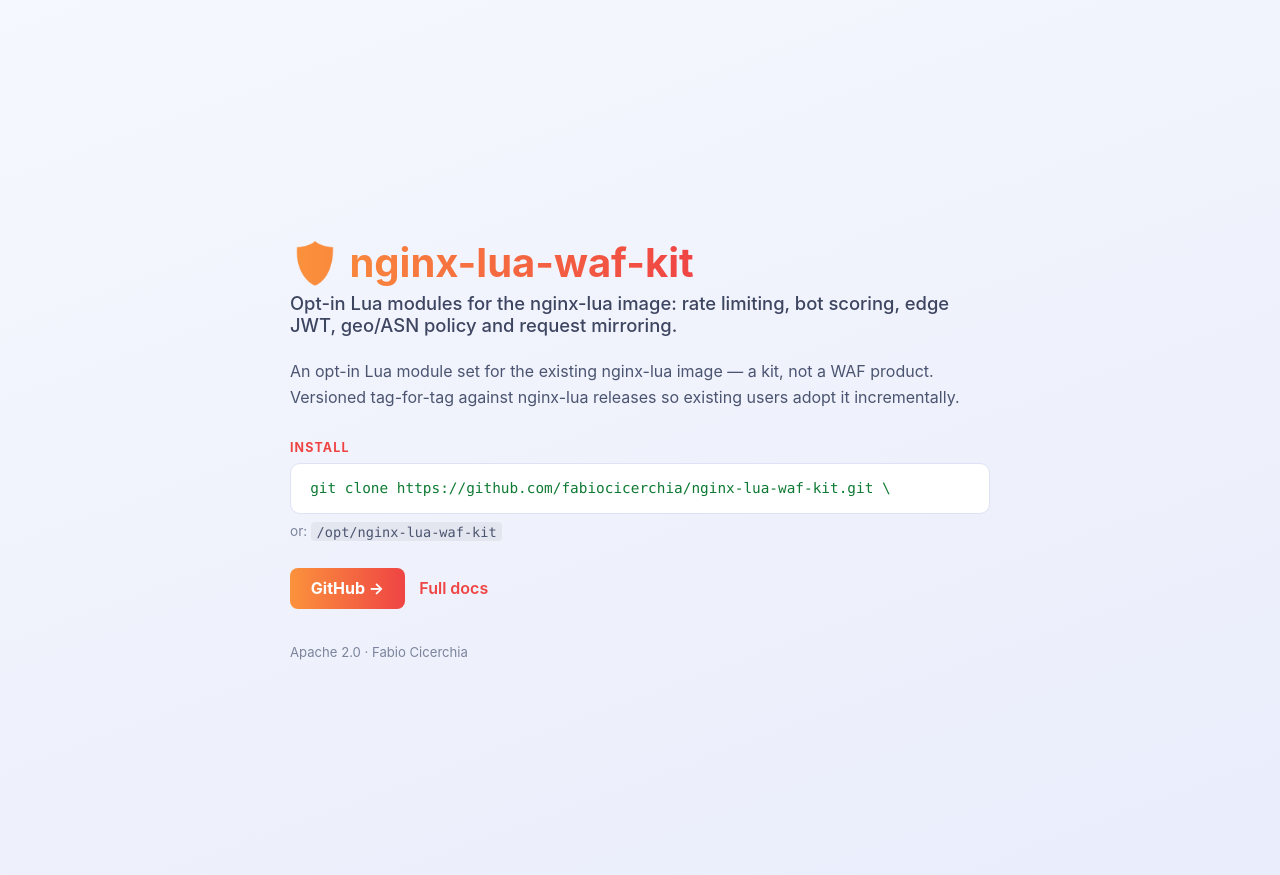
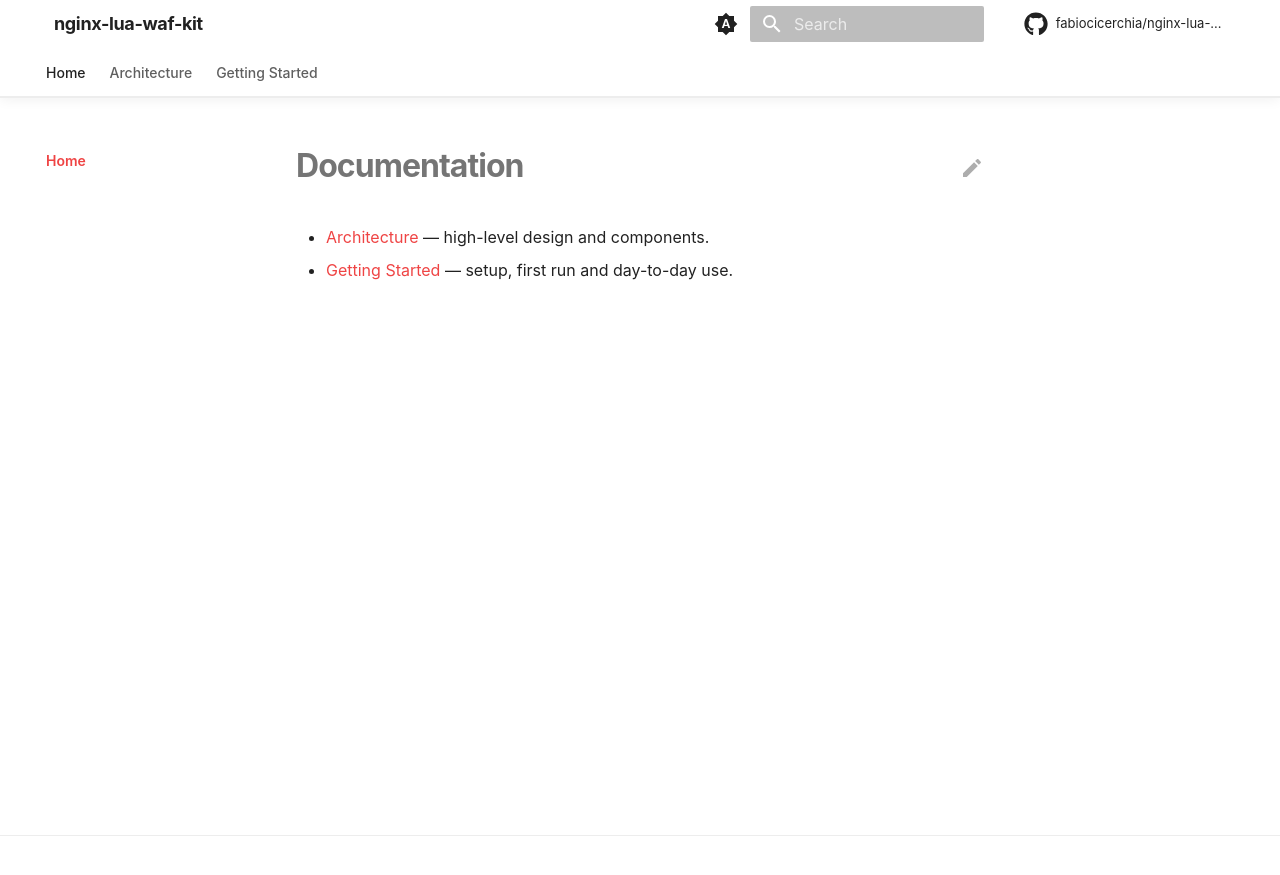
Before and after one commit to fabiocicerchia/nginx-lua-waf-kit, an MkDocs documentation site: the page built from docs/README.md, in a window 1280 px wide. Shown: the top 875 px of the page. Built offline with MkDocs 1.6.1 and Material for MkDocs 9.7.7, drawn with Linux system fonts in a browser that asks for light colours; comment, search, counter and statistics services are not loaded.

Commit message:
feat(docs): build the docs site in Actions and drop Read the Docs (#24)
* feat(docs): build the docs site in Actions and drop Read the Docs

This repo's mkdocs.yml has never been rendered: Pages serves main/docs as
a folder, so the site is docs/index.html plus raw markdown, and the doc
pages come back as text/markdown rather than a rendered site.

docs.yml builds it with `mkdocs build --strict` on the pinned toolchain and
deploys the artifact to Pages. The splash is copied to the artifact root,
where the repo homepage and README badges already point, and the rendered
site publishes under /docs/ — so no existing URL breaks.

mkdocs.yml takes the shared Material template but keeps this repo's own nav.
docs/requirements.txt pins the toolchain, git-revision-date-localized
included: the config loads it and the strict build aborts without it.
check-yaml skips mkdocs.yml, whose Material tags safe_load cannot parse.

Co-Authored-By: Claude Opus 5 (1M context) <noreply@anthropic.com>
Claude-Session: https://claude.ai/code/session_01F5By8zzZMak7tqZGraixSJ

* feat(docs): link the splash to the rendered site and its palette

The splash predates /docs/ existing: it defined its own --accent pair next to
a second copy in docs/stylesheets/extra.css, and sent "Full docs" to the
GitHub README because there was no rendered site to send it to.

docs/index.html now links docs/stylesheets/extra.css — the path is relative to
the deployed layout, splash at / and docs at /docs/ — so the stylesheet holds
the only copy of the palette and the two cannot drift. This repo's cluster
pair moved there from the splash. "Full docs" points at docs/.

Material substitutes a generic book icon when theme.logo is unset, which it is
here, so the stand-in is hidden rather than shipped as the brand. The
mkdocs.yml comments describing the Read the Docs build are gone with the build
itself, and site/ is ignored so a local `mkdocs build` leaves nothing behind.

Co-Authored-By: Claude Opus 5 (1M context) <noreply@anthropic.com>
Claude-Session: https://claude.ai/code/session_011KGz6YbUgryVge5dg7dxXd

---------

Co-authored-by: Claude Opus 5 (1M context) <noreply@anthropic.com>

```diff
--- a/.pre-commit-config.yaml
+++ b/.pre-commit-config.yaml
@@ -22,7 +22,7 @@ repos:
         # templates rather than YAML — the parser cannot read either as-is. The
         # exclude is path-relative so it catches chart/ and charts/<name>/ alike.
         args: [--allow-multiple-documents]
-        exclude: (^|/)templates/
+        exclude: (^|/)templates/|^mkdocs\.yml$
       - id: check-json
       - id: check-toml
       # Python only (types: [python]) — a no-op in a repo with no .py files, so
--- a/docs/index.html
+++ b/docs/index.html
@@ -5,29 +5,32 @@
 <meta name="viewport" content="width=device-width, initial-scale=1">
 <title>nginx-lua-waf-kit — Opt-in Lua modules for the nginx-lua image: rate limiting, bot scoring, edge JWT, geo/ASN policy and request mirroring.</title>
 <meta name="description" content="An opt-in Lua module set for the existing nginx-lua image — a kit, not a WAF product. Versioned tag-for-tag against nginx-lua releases so existing users adopt it incrementally.">
+<!-- The palette lives in the docs theme, so the splash and /docs/ cannot drift
+     apart. The path is relative to the *deployed* layout: splash at /, rendered
+     docs at /docs/. -->
+<link rel="stylesheet" href="docs/stylesheets/extra.css">
 <style>
-:root{--accent:#fb923c;--accent2:#ef4444}
 *{box-sizing:border-box}
 body{margin:0;min-height:100vh;display:flex;align-items:center;justify-content:center;padding:2.5rem 1.5rem;
   font-family:-apple-system,BlinkMacSystemFont,"Segoe UI",Roboto,sans-serif;
   background:linear-gradient(160deg,#0b0f1a,#141b2d 60%,#1b2338);color:#eef1f8}
 .card{max-width:700px;width:100%}
 h1{font-size:2.5rem;margin:0 0 .35rem;line-height:1.15;
-  background:linear-gradient(90deg,var(--accent),var(--accent2));-webkit-background-clip:text;
+  background:linear-gradient(90deg,var(--accent),var(--accent-2));-webkit-background-clip:text;
   background-clip:text;color:transparent;display:inline-block}
 .tagline{font-size:1.15rem;color:#c7cde0;margin:0 0 1.4rem;font-weight:500}
 p.desc{color:#aab2c8;line-height:1.65;margin:0 0 1.8rem}
 .install-label{font-size:.78rem;text-transform:uppercase;letter-spacing:.09em;
-  color:var(--accent2);margin:0 0 .5rem;font-weight:700}
+  color:var(--accent-2);margin:0 0 .5rem;font-weight:700}
 pre{background:#0d1220;border:1px solid #2a3350;border-radius:10px;padding:1rem 1.2rem;
   overflow-x:auto;font-size:.9rem;margin:0 0 .6rem}
 code{color:#9be9a8;font-family:ui-monospace,SFMono-Regular,Menlo,Consolas,monospace}
 .alt{color:#6b7591;font-size:.85rem;margin:0 0 1.8rem}
 .alt code{color:#8891ab;background:rgba(255,255,255,.05);padding:.1rem .35rem;border-radius:4px}
 .links{margin-top:1.6rem;display:flex;gap:.9rem;flex-wrap:wrap;align-items:center}
-a.btn{color:#0b0f1a;background:linear-gradient(90deg,var(--accent),var(--accent2));
+a.btn{color:#0b0f1a;background:linear-gradient(90deg,var(--accent),var(--accent-2));
   padding:.65rem 1.3rem;border-radius:8px;text-decoration:none;font-weight:700}
-a.plain{color:var(--accent2);text-decoration:none;font-weight:600}
+a.plain{color:var(--accent-2);text-decoration:none;font-weight:600}
 footer{margin-top:2.2rem;color:#5c6684;font-size:.82rem}
 @media (prefers-color-scheme: light){
   body{background:linear-gradient(160deg,#f6f8ff,#eef1fb 60%,#e9edfc);color:#1b2338}
@@ -48,7 +51,7 @@ footer{margin-top:2.2rem;color:#5c6684;font-size:.82rem}
   <p class="alt">or: <code>/opt/nginx-lua-waf-kit</code></p>
   <div class="links">
     <a class="btn" href="https://github.com/fabiocicerchia/nginx-lua-waf-kit">GitHub →</a>
-    <a class="plain" href="https://github.com/fabiocicerchia/nginx-lua-waf-kit#readme">Full docs</a>
+    <a class="plain" href="docs/">Full docs</a>
   </div>
   <footer>Apache 2.0 · Fabio Cicerchia</footer>
 </div>
--- /dev/null
+++ b/docs/stylesheets/extra.css
@@ -0,0 +1,240 @@
+/*
+ * nginx-lua-waf-kit — premium documentation theme for MkDocs Material.
+ * System typography, gradient accents, soft depth, icon-driven feature cards.
+ * Nothing here loads over the network: no CDN, no web font, no analytics.
+ *
+ * ── The one thing you change ──────────────────────────────────────────────
+ * The accent pair below, and nothing else. It is the only copy of the palette:
+ * docs/index.html links this file, so the splash and the rendered docs cannot
+ * drift apart. Pick the colour of the cluster the project belongs to so they
+ * read as one family — don't pick from taste:
+ *
+ *   platform / Kubernetes    #38bdf8  #3b82f6   (blue)
+ *   security / supply chain  #fb923c  #ef4444   (orange-red)
+ *   CLI utilities            #22d3ee  #6366f1   (cyan-indigo)   ← default
+ *   GreenOps                 #34d399  #059669   (green)
+ *
+ * A project may take its own pair when the colour carries meaning (gandalf is
+ * purple, dark-canary amber, offline teal).
+ */
+
+:root {
+  /* The palette, read by both the docs and the splash. The roles below split
+     them for legibility: --accent-2 carries chrome and links, where the
+     contrast is against white, --accent is the interactive one, and the hero
+     and buttons blend the two. */
+  --accent: #fb923c;
+  --accent-2: #ef4444;
+
+  --md-primary-fg-color: var(--accent-2);
+  --md-primary-fg-color--light: var(--accent-2);
+  --md-primary-fg-color--dark: var(--accent-2);
+  --md-accent-fg-color: var(--accent);
+
+  /* System stack — matches docs/index.html and needs no download. */
+  --md-text-font-family: -apple-system, BlinkMacSystemFont, "Segoe UI", Roboto,
+    Helvetica, Arial, sans-serif;
+  --md-code-font-family: ui-monospace, SFMono-Regular, "SF Mono", Menlo, Monaco,
+    Consolas, "Liberation Mono", monospace;
+}
+
+/* Keep the header/links legible on the custom primary in both schemes. */
+[data-md-color-primary="custom"] {
+  --md-primary-bg-color: #ffffff;
+  --md-typeset-a-color: var(--accent-2); /* indigo — readable on white */
+}
+[data-md-color-scheme="slate"] {
+  --md-typeset-a-color: var(--accent); /* cyan — readable on the dark ground */
+  --md-default-bg-color: #0b0f1a;
+  --md-default-bg-color--light: #0d1220;
+}
+[data-md-color-scheme="slate"] .md-header,
+[data-md-color-scheme="slate"] .md-tabs {
+  background-color: #0b0f1a;
+}
+
+/* === Header: translucent, blurred, hairline divider ====================== */
+
+.md-header {
+  background-color: var(--md-default-bg-color);
+  color: var(--md-default-fg-color);
+  box-shadow: none;
+  border-bottom: 1px solid var(--md-default-fg-color--lightest);
+  backdrop-filter: saturate(180%) blur(20px);
+  -webkit-backdrop-filter: saturate(180%) blur(20px);
+}
+.md-header[data-md-state="shadow"],
+.md-header--shadow {
+  box-shadow: 0 2px 12px rgba(0, 0, 0, 0.06);
+}
+.md-header__title {
+  font-weight: 700;
+  letter-spacing: -0.02em;
+}
+.md-tabs {
+  background-color: var(--md-default-bg-color);
+  color: var(--md-default-fg-color);
+  border-bottom: 1px solid var(--md-default-fg-color--lightest);
+}
+.md-tabs__link {
+  opacity: 0.72;
+  font-weight: 500;
+}
+.md-tabs__link:hover,
+.md-tabs__link--active {
+  opacity: 1;
+}
+
+/* === Typography ========================================================== */
+
+.md-typeset {
+  font-feature-settings: "kern", "liga";
+}
+.md-typeset h1 {
+  font-weight: 700;
+  letter-spacing: -0.03em;
+  line-height: 1.15;
+}
+.md-typeset h2 {
+  font-weight: 650;
+  letter-spacing: -0.02em;
+  margin-top: 2.4em;
+}
+.md-typeset h3 {
+  font-weight: 600;
+  letter-spacing: -0.01em;
+}
+
+/* Rounded, bordered code blocks — softer than the default flush edges. */
+.md-typeset pre > code,
+.md-typeset .highlight > pre {
+  border-radius: 10px;
+}
+.md-typeset .highlight {
+  border-radius: 10px;
+  border: 1px solid var(--md-default-fg-color--lightest);
+}
+
+/* Tables read as cards and scroll on narrow screens instead of clipping. */
+.md-typeset table:not([class]) {
+  border-radius: 10px;
+  border: 1px solid var(--md-default-fg-color--lightest);
+  overflow: hidden;
+  font-size: 0.78rem;
+}
+.md-typeset table:not([class]) th {
+  font-weight: 600;
+  text-transform: uppercase;
+  letter-spacing: 0.04em;
+  font-size: 0.68rem;
+}
+
+/* === Buttons ============================================================= */
+
+.md-typeset .md-button {
+  border-radius: 980px;
+  font-weight: 600;
+  padding: 0.5em 1.4em;
+  transition: transform 0.25s cubic-bezier(0.25, 0.1, 0.25, 1),
+    box-shadow 0.25s ease;
+}
+.md-typeset .md-button--primary {
+  background: linear-gradient(135deg, var(--accent), var(--accent-2));
+  border: none;
+  color: #fff;
+}
+.md-typeset .md-button:hover {
+  transform: translateY(-1px) scale(1.02);
+  box-shadow: 0 6px 24px rgba(99, 102, 241, 0.3);
+}
+
+/* === Home hero =========================================================== */
+/* Rendered from a <div class="hero"> block in docs/README.md. */
+
+.md-typeset .hero {
+  text-align: center;
+  padding: 3.5rem 1rem 1rem;
+}
+.md-typeset .hero h1 {
+  font-size: 3rem;
+  margin: 0 0 0.4rem;
+  background: linear-gradient(135deg, var(--accent), var(--accent-2));
+  -webkit-background-clip: text;
+  background-clip: text;
+  -webkit-text-fill-color: transparent;
+  color: transparent;
+}
+.md-typeset .hero .hero-tagline {
+  font-size: 1.3rem;
+  font-weight: 500;
+  color: var(--md-default-fg-color--light);
+  max-width: 42rem;
+  margin: 0 auto 1.6rem;
+  line-height: 1.4;
+}
+.md-typeset .hero .md-button + .md-button {
+  margin-left: 0.5rem;
+}
+
+/* === Feature cards ======================================================= */
+/* Material's `<div class="grid cards">` list syntax, given depth + hover. */
+
+.md-typeset .grid.cards > ul > li,
+.md-typeset .grid > .card {
+  border-radius: 16px;
+  border: 1px solid var(--md-default-fg-color--lightest);
+  padding: 1.4rem;
+  transition: transform 0.3s cubic-bezier(0.25, 0.1, 0.25, 1),
+    box-shadow 0.3s ease, border-color 0.3s ease;
+}
+.md-typeset .grid.cards > ul > li:hover,
+.md-typeset .grid > .card:hover {
+  transform: translateY(-3px);
+  border-color: color-mix(in srgb, var(--accent) 40%, transparent);
+  box-shadow: 0 10px 34px rgba(0, 0, 0, 0.08);
+}
+[data-md-color-scheme="slate"] .md-typeset .grid.cards > ul > li:hover {
+  box-shadow: 0 10px 34px rgba(0, 0, 0, 0.5);
+}
+.md-typeset .grid.cards > ul > li > hr {
+  margin: 0.8rem 0;
+}
+.md-typeset .grid.cards .twemoji,
+.md-typeset .grid.cards svg {
+  color: var(--accent);
+}
+
+/* === Sidebar / nav ======================================================= */
+
+.md-nav__title {
+  font-weight: 700;
+  letter-spacing: -0.01em;
+}
+.md-nav__link--active {
+  font-weight: 600;
+}
+
+/* === Footer ============================================================== */
+
+.md-footer-meta {
+  background-color: var(--md-default-bg-color);
+  border-top: 1px solid var(--md-default-fg-color--lightest);
+}
+.md-footer-meta .md-footer-copyright,
+.md-footer-meta .md-footer__link {
+  color: var(--md-default-fg-color--light);
+}
+
+html {
+  scroll-behavior: smooth;
+}
+
+/* === Logo ================================================================ */
+/* Material substitutes a generic book icon when `theme.logo` is unset. This
+   repo has no logo, so hide the stand-in rather than ship someone else's glyph
+   as the brand. Delete this block when a real logo lands in mkdocs.yml. */
+
+.md-header__button.md-logo,
+.md-nav__title .md-nav__button.md-logo {
+  display: none;
+}
--- a/mkdocs.yml
+++ b/mkdocs.yml
@@ -1,23 +1,130 @@
+# nginx-lua-waf-kit docs — MkDocs Material, styled to feel like a product site
+# (premium hero, feature cards, nav tabs, dark/light, local search, edit links)
+# while staying on the portfolio's standard tooling. See docs/stylesheets/extra.css
+# for the look; the accent palette lives there and is the only thing you swap.
 site_name: nginx-lua-waf-kit
 site_description: >-
-  Opt-in Lua modules for the nginx-lua image: rate limiting, bot scoring,
-  edge JWT, geo/ASN policy and request mirroring.
+site_url: https://fabiocicerchia.github.io/nginx-lua-waf-kit/docs/
 repo_url: https://github.com/fabiocicerchia/nginx-lua-waf-kit
+repo_name: fabiocicerchia/nginx-lua-waf-kit
+edit_uri: edit/main/docs/
+copyright: Copyright &copy; 2026 Fabio Cicerchia
 docs_dir: docs
+
+# docs/index.html is the standalone GitHub Pages splash, not a docs page. Keep
+# it out of the MkDocs render so the site home (README.md) maps to index.html
+# without a collision. GitHub Pages serves the raw file at the site root.
+exclude_docs: |
+  index.html
+  requirements.txt
 
 theme:
   name: material
+  # No web fonts: these docs avoid external requests (privacy, offline docs,
+  # reproducible builds). A system font stack is set in extra.css instead.
+  font: false
+  language: en
   palette:
-    - scheme: default
-      toggle: { icon: material/weather-night, name: Dark mode }
-    - scheme: slate
-      toggle: { icon: material/weather-sunny, name: Light mode }
+    # Follows the OS by default, with a manual toggle. `primary`/`accent: custom`
+    # hand the colours to extra.css so both schemes share one palette.
+    - media: "(prefers-color-scheme)"
+      primary: custom
+      accent: custom
+      toggle:
+        icon: material/brightness-auto
+        name: Switch to light mode
+    - media: "(prefers-color-scheme: light)"
+      scheme: default
+      primary: custom
+      accent: custom
+      toggle:
+        icon: material/weather-night
+        name: Switch to dark mode
+    - media: "(prefers-color-scheme: dark)"
+      scheme: slate
+      primary: custom
+      accent: custom
+      toggle:
+        icon: material/weather-sunny
+        name: Switch to system preference
+  features:
+    - navigation.tabs
+    - navigation.tabs.sticky
+    - navigation.sections
+    - navigation.top
+    - navigation.tracking
+    - navigation.indexes
+    - toc.follow
+    - search.suggest
+    - search.highlight
+    - search.share
+    - content.code.copy
+    - content.code.annotate
+    - content.action.edit
+    - content.tooltips
+  icon:
+    repo: fontawesome/brands/github
+    edit: material/pencil
 
+extra_css:
+  - stylesheets/extra.css
+
+extra:
+  # `generator: false` drops the "Made with Material for MkDocs" line; keep it
+  # if you'd rather credit the theme.
+  generator: false
+  social:
+    - icon: fontawesome/brands/github
+      link: https://github.com/fabiocicerchia/nginx-lua-waf-kit
+
+# Only the search plugin ships with MkDocs itself. Anything else (social cards,
+# minify, git-revision-date) is a pip add — wire it into docs/requirements.txt
+# too, or `mkdocs build --strict` aborts on the missing plugin.
+plugins:
+  - search
+  - git-revision-date-localized:
+      enable_creation_date: true
+      # Fall back to the build date rather than failing when a file has no
+      # history yet — a new page, or a clone the workflow shallowed.
+      fallback_to_build_date: true
+      type: date
+  # Note: Material's `social` plugin is deliberately NOT enabled — it downloads
+  # a font from fonts.google.com at build time, which breaks this repo's
+  # no-external-requests / reproducible-build stance. Add Open Graph images by
+  # hand if you want them.
+
+markdown_extensions:
+  - abbr
+  - admonition
+  - attr_list
+  - def_list
+  - footnotes
+  - md_in_html
+  - tables
+  - toc:
+      permalink: true
+  - pymdownx.details
+  - pymdownx.superfences
+  - pymdownx.highlight:
+      anchor_linenums: true
+      line_spans: __span
+      pygments_lang_class: true
+  - pymdownx.inlinehilite
+  - pymdownx.snippets:
+      # `.` is the repo root (where mkdocs runs), so docs/changelog.md can embed
+      # the root CHANGELOG.md with `--8<-- "CHANGELOG.md"`.
+      base_path: ["."]
+      check_paths: true
+  - pymdownx.tabbed:
+      alternate_style: true
+  - pymdownx.tasklist:
+      custom_checkbox: true
+  - pymdownx.emoji:
+      emoji_index: !!python/name:material.extensions.emoji.twemoji
+      emoji_generator: !!python/name:material.extensions.emoji.to_svg
+
+# Top-level entries become tabs (theme feature navigation.tabs).
 nav:
   - Home: README.md
   - Architecture: architecture.md
   - Getting Started: getting-started.md
-
-markdown_extensions:
-  - admonition
-  - pymdownx.superfences
```
Also changed, not shown: docs/requirements.txt (added, +10 -0 lines), .gandalf.toml, 1 other file.
